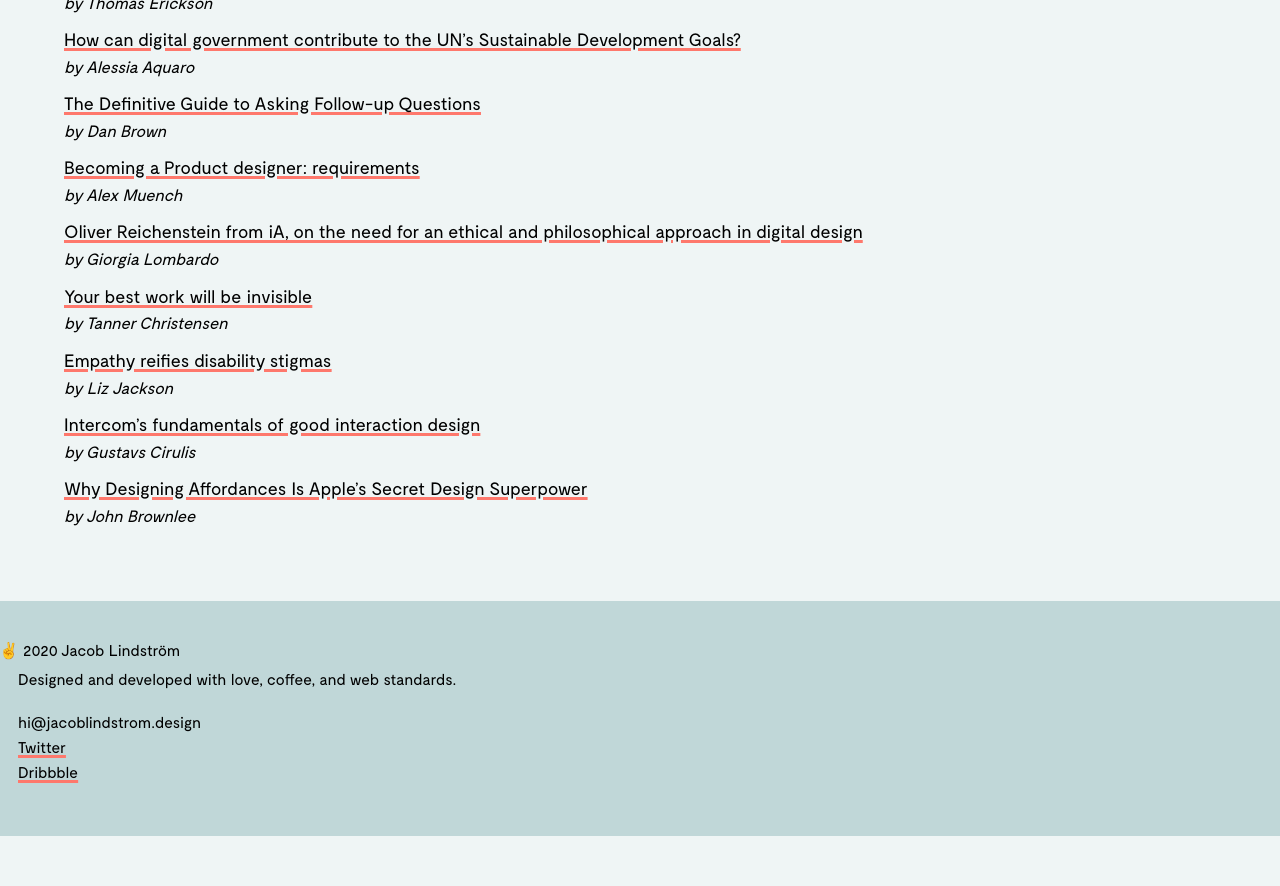
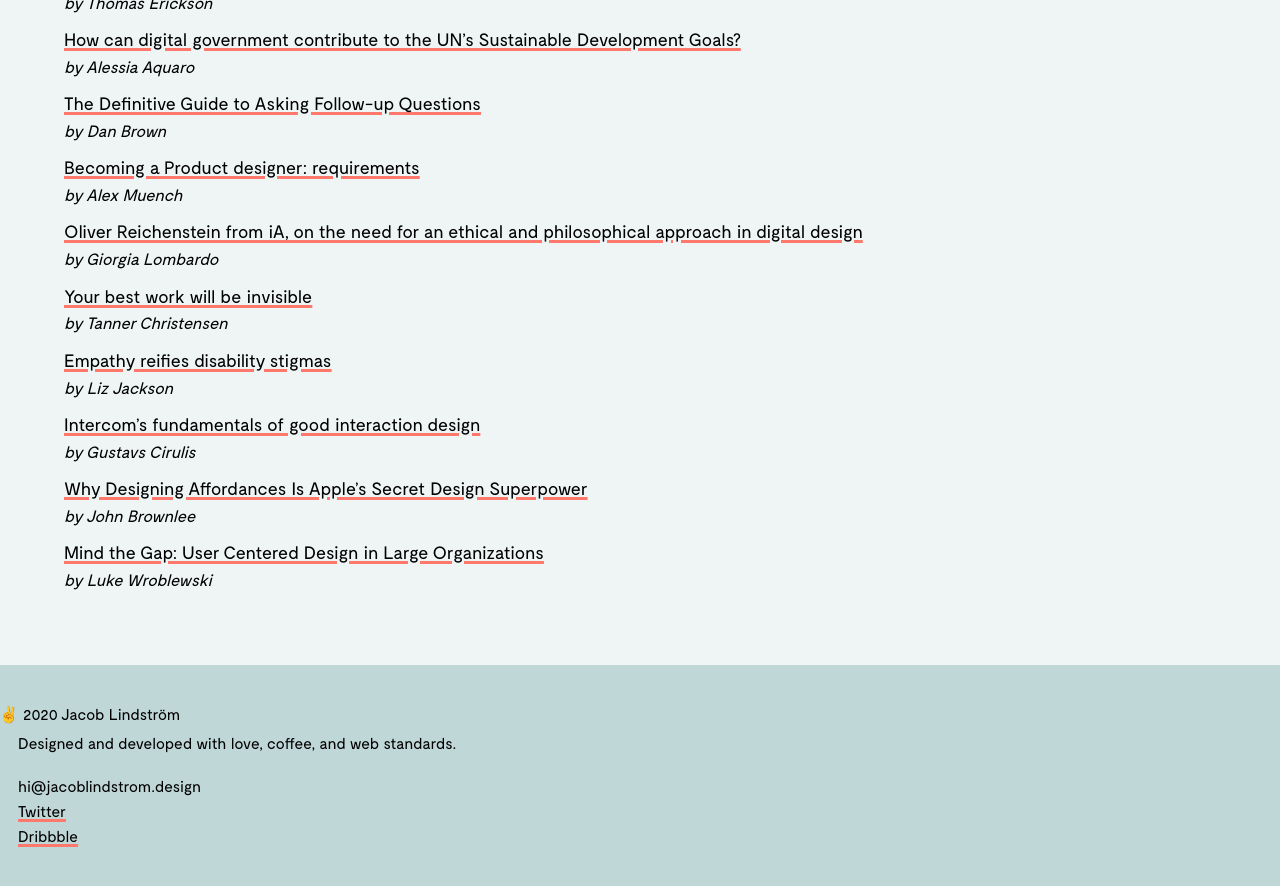
Before and after one commit to jacoblindstrm/jacoblindstrm.github.io, a Jekyll site: the page built from _posts/2020-04-01-what-im-reading.html, in a window 1280 px wide and 900 px high, scrolled down 2690 px. Shown: the top 886 px of the window. Built offline with Jekyll 4.4.1, drawn with Linux system fonts in a browser that asks for light colours; comment, search, counter and statistics services are not loaded; before the commit the page ends 3526 px from its top, so only the background shows below that.

Commit message:
Update articles.yml

```diff
--- a/_data/articles.yml
+++ b/_data/articles.yml
@@ -76,3 +76,6 @@
 - title: Why Designing Affordances Is Apple’s Secret Design Superpower
   url: https://magenta.as/why-designing-affordances-is-apples-secret-design-superpower-2327a9d04106
   author: John Brownlee
+- title: "Mind the Gap: User Centered Design in Large Organizations"
+  url: https://www.youtube.com/watch?v=mAiNdU1go1A
+  author: Luke Wroblewski
```
